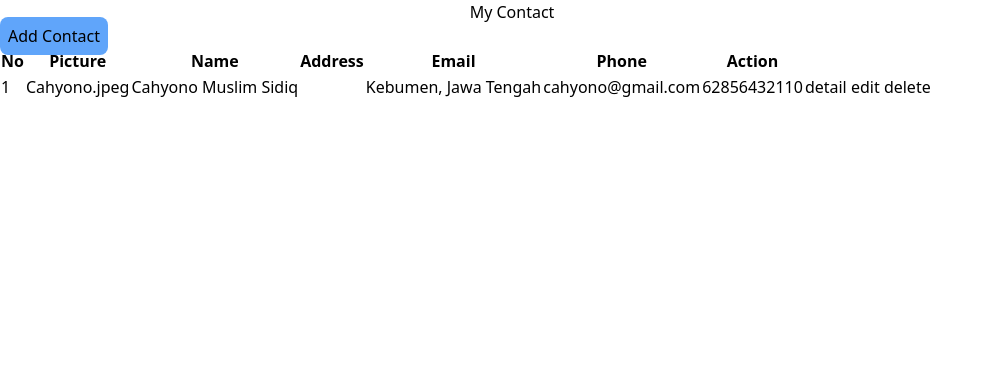
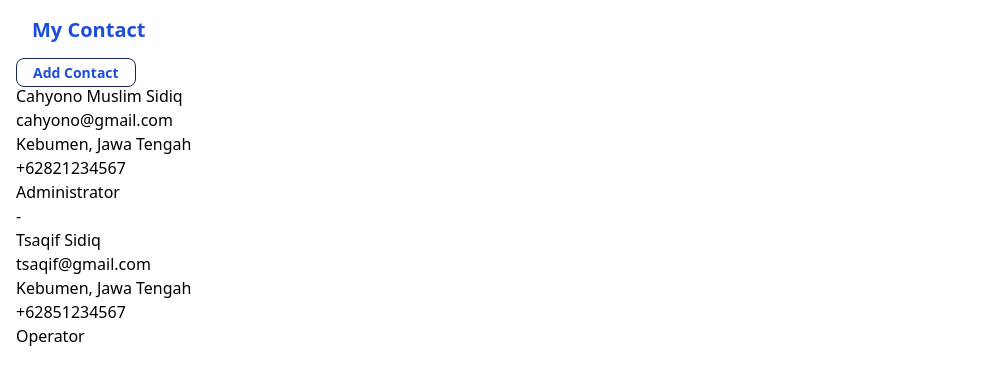
Before and after one commit to sidiqcahyono83/myaddress, a plain HTML site: page index.html in a window 1280 px wide. Shown: the whole page, without its empty margins (0-993 px from the left). Drawn offline with nearby package versions, Linux system fonts and the light colour scheme.

Commit message:
modify js

```diff
--- a/index.html
+++ b/index.html
@@ -7,45 +7,35 @@
     <script src="https://cdn.tailwindcss.com"></script>
   </head>
   <body>
-    <section class="container max-w-screen-lg">
-      <div class="text-center justify-center items-center">
-        <h1>My Contact</h1>
-      </div>
-      <div>
-        <a href="/add" class="bottom-auto bg-blue-400 px-2 py-2 rounded-lg">
-          Add Contact
-        </a>
-        <table>
-          <thead>
-            <tr>
-              <th>No</th>
-              <th>Picture</th>
-              <th>Name</th>
-              <th>Address</th>
-              <th>Email</th>
-              <th>Phone</th>
-              <th>Action</th>
-            </tr>
-          </thead>
-          <tbody>
-            <tr>
-              <td>1</td>
-              <td>Cahyono.jpeg</td>
-              <td>Cahyono Muslim Sidiq</td>
-              <td></td>
-              <td>Kebumen, Jawa Tengah</td>
-              <td>cahyono@gmail.com</td>
-              <td>62856432110</td>
-              <td>
-                <button>detail</button>
-                <button>edit</button>
-                <button>delete</button>
-              </td>
-            </tr>
-          </tbody>
-        </table>
-      </div>
-    </section>
+    <div>
+      <h1 class="mx-4 my-4 px-4 text-blue-700 text-xl font-bold">My Contact</h1>
+    </div>
+    <div>
+      <a
+        href="/add"
+        class="mx-4 my-4 px-4 py-1 text-sm text-blue-700 font-bold rounded-lg border border-blue-950 hover:text-white hover:bg-slate-600 hover:border-transparent focus:outline-none focus:ring-2 focus:ring-green-600 focus:ring-offset-2"
+      >
+        Add Contact
+      </a>
+
+      <ul class="mx-4">
+        <li>
+          <h2>Cahyono Muslim Sidiq</h2>
+          <p>cahyono@gmail.com</p>
+          <p>Kebumen, Jawa Tengah</p>
+          <p>+62821234567</p>
+          <p>Administrator</p>
+        </li>
+        <li>-</li>
+        <li>
+          <h2>Tsaqif Sidiq</h2>
+          <p>tsaqif@gmail.com</p>
+          <p>Kebumen, Jawa Tengah</p>
+          <p>+62851234567</p>
+          <p>Operator</p>
+        </li>
+      </ul>
+    </div>
     <script src="index.js"></script>
   </body>
 </html>
--- a/index.js
+++ b/index.js
@@ -1,5 +1,6 @@
 const contacts = [
   {
+    id: 1,
     name: "cahyono muslim sidiq",
     address: "Jl. Raya Sruweng No. 114",
     phone: +628567947201,
@@ -7,6 +8,7 @@ const contacts = [
     isOperator: 1
   },
   {
+    id: 2,
     name: "Tsaqif Rafasya Sidiq",
     address: "Jl. Raya Sruweng No. 115",
     phone: +628567947202,
@@ -24,7 +26,64 @@ for (let index = 0; index < contacts.length; index++) {
 }
 // contacts.isOperator ? console.log(`Administrator`) : console.log(`User`);
 
-console.log(contacts);
-for (let index = 0; index < array.length; index++) {
-  const element = array[index];
+// console.log(contacts);
+
+for (let index = 1; index < contacts.length; index++) {
+  let element = contacts[index];
+  console.log(element);
 }
+
+// LOCAL STORAGE
+
+localStorage.setItem("name", "Cahyono");
+
+let local = localStorage.getItem("name");
+
+console.log(local);
+console.log({ local });
+
+// Jika Obyek / Array Objeck maka harus di pasing JSON ke STRINGIFY => JSON.stringify dan
+// dikembalikan dengan JSON PARSE => JSON.parse
+localStorage.setItem("address", JSON.stringify(contacts));
+
+let contactList = localStorage.getItem("address", contacts);
+
+let address = JSON.parse(contactList);
+
+console.log(address, 0);
+
+// sync dan async ( teratur dari atas ke bawah dan bisa loncat)
+
+console.log("sleep");
+console.log("week up");
+console.log("sleep again");
+
+// async
+
+setTimeout(() => {
+  console.log("Hallo World");
+}, 5000);
+
+// setInterval(() => {
+//   console.log("sleep");
+//   console.log("week up");
+//   console.log("sleep again");
+// }, 5000);
+
+// promise
+
+const promiseExample = new Promise((resolve, reject) => {
+  if (1 > 0) {
+    resolve("login");
+  } else {
+    reject("not login");
+  }
+});
+
+console.log(promiseExample);
+
+// then chath
+
+promiseExample
+  .then((result) => console.log(result))
+  .catch((reject) => console.log(reject));
```
Also changed, not shown: add/index.html (+33 -7 lines).
